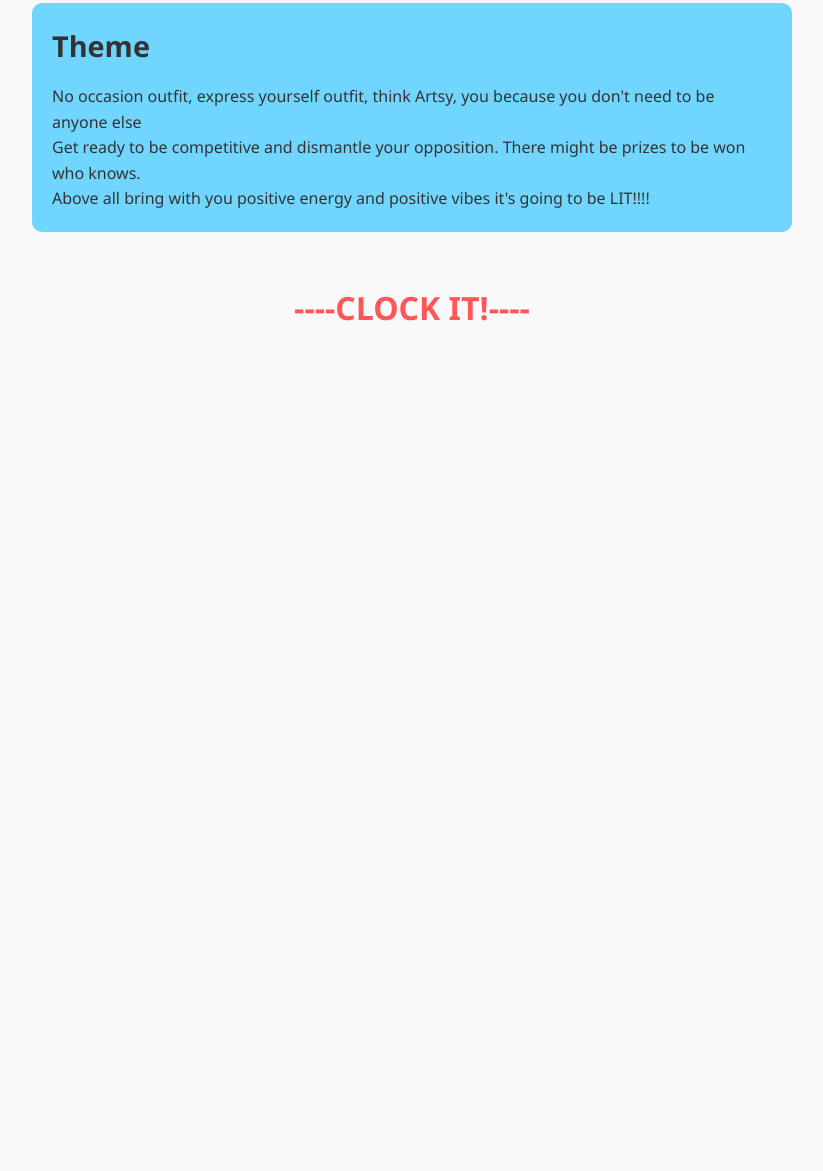
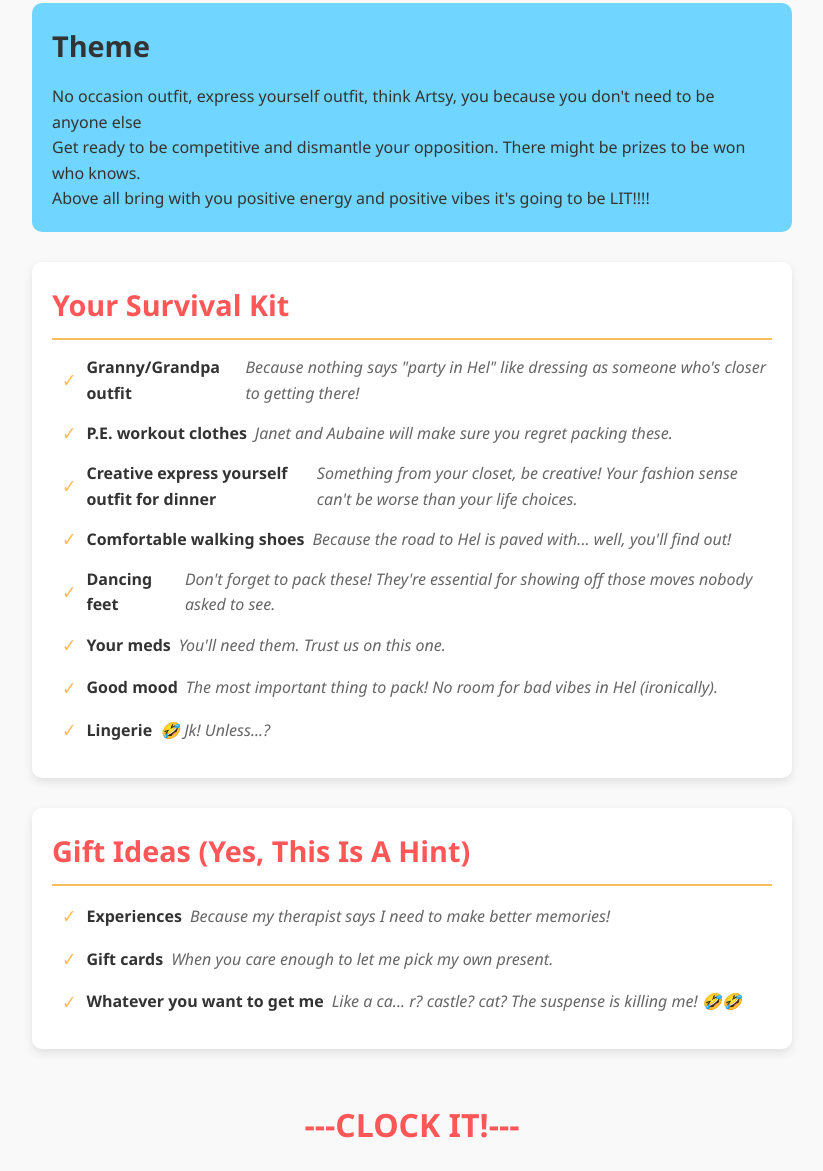
Before and after one commit to onamii/hel-party, a plain HTML site: page index.html in a window 1280 px wide. Shown: the part 2318-3489 px from the top of the page, without its empty margins (228-1051 px from the left). Before the commit the page ends 2671 px from the top, so only its background shows below. Drawn offline with Linux system fonts and the light colour scheme.

Commit message:
Update index.html

```diff
--- a/index.html
+++ b/index.html
@@ -200,6 +200,53 @@
             font-size: 1.8rem;
             margin-bottom: 15px;
             color: var(--dark);
+        }
+
+        .packing-list, .gifts-section {
+            background-color: white;
+            padding: 20px;
+            border-radius: 10px;
+            margin: 30px 0;
+            box-shadow: 0 4px 10px rgba(0, 0, 0, 0.1);
+            transition: transform 0.3s, box-shadow 0.3s;
+        }
+
+        .packing-list:hover, .gifts-section:hover {
+            transform: translateY(-5px);
+            box-shadow: 0 8px 20px rgba(0, 0, 0, 0.15);
+        }
+
+        .packing-list h2, .gifts-section h2 {
+            font-size: 1.8rem;
+            color: var(--primary);
+            border-bottom: 2px solid var(--secondary);
+            padding-bottom: 10px;
+            margin-bottom: 15px;
+        }
+
+        .packing-item, .gift-item {
+            display: flex;
+            align-items: center;
+            margin-bottom: 12px;
+            padding-left: 10px;
+        }
+
+        .packing-item:before, .gift-item:before {
+            content: "✓";
+            color: var(--secondary);
+            font-weight: bold;
+            margin-right: 10px;
+            font-size: 1.2rem;
+        }
+
+        .item-title {
+            font-weight: bold;
+            margin-right: 8px;
+        }
+
+        .item-desc {
+            font-style: italic;
+            color: #666;
         }
 
         .footer {
@@ -479,8 +526,60 @@
             <p>Above all bring with you positive energy and positive vibes it's going to be LIT!!!!</p>
         </div>
 
+        <div class="packing-list">
+            <h2>Your Survival Kit</h2>
+            <div class="packing-item">
+                <span class="item-title">Granny/Grandpa outfit</span>
+                <span class="item-desc">Because nothing says "party in Hel" like dressing as someone who's closer to getting there!</span>
+            </div>
+            <div class="packing-item">
+                <span class="item-title">P.E. workout clothes</span>
+                <span class="item-desc">Janet and Aubaine will make sure you regret packing these.</span>
+            </div>
+            <div class="packing-item">
+                <span class="item-title">Creative express yourself outfit for dinner</span>
+                <span class="item-desc">Something from your closet, be creative! Your fashion sense can't be worse than your life choices.</span>
+            </div>
+            <div class="packing-item">
+                <span class="item-title">Comfortable walking shoes</span>
+                <span class="item-desc">Because the road to Hel is paved with... well, you'll find out!</span>
+            </div>
+            <div class="packing-item">
+                <span class="item-title">Dancing feet</span>
+                <span class="item-desc">Don't forget to pack these! They're essential for showing off those moves nobody asked to see.</span>
+            </div>
+            <div class="packing-item">
+                <span class="item-title">Your meds</span>
+                <span class="item-desc">You'll need them. Trust us on this one.</span>
+            </div>
+            <div class="packing-item">
+                <span class="item-title">Good mood</span>
+                <span class="item-desc">The most important thing to pack! No room for bad vibes in Hel (ironically).</span>
+            </div>
+            <div class="packing-item">
+                <span class="item-title">Lingerie</span>
+                <span class="item-desc">🤣 Jk! Unless...?</span>
+            </div>
+        </div>
+
+        <div class="gifts-section">
+            <h2>Gift Ideas (Yes, This Is A Hint)</h2>
+            <div class="gift-item">
+                <span class="item-title">Experiences</span>
+                <span class="item-desc">Because my therapist says I need to make better memories!</span>
+            </div>
+            <div class="gift-item">
+                <span class="item-title">Gift cards</span>
+                <span class="item-desc">When you care enough to let me pick my own present.</span>
+            </div>
+            <div class="gift-item">
+                <span class="item-title">Whatever you want to get me</span>
+                <span class="item-desc">Like a ca... r? castle? cat? The suspense is killing me! 🤣🤣</span>
+            </div>
+        </div>
+
         <div class="footer">
-                ----CLOCK IT!----
+            ---CLOCK IT!---
         </div>
     </div>
 
```
